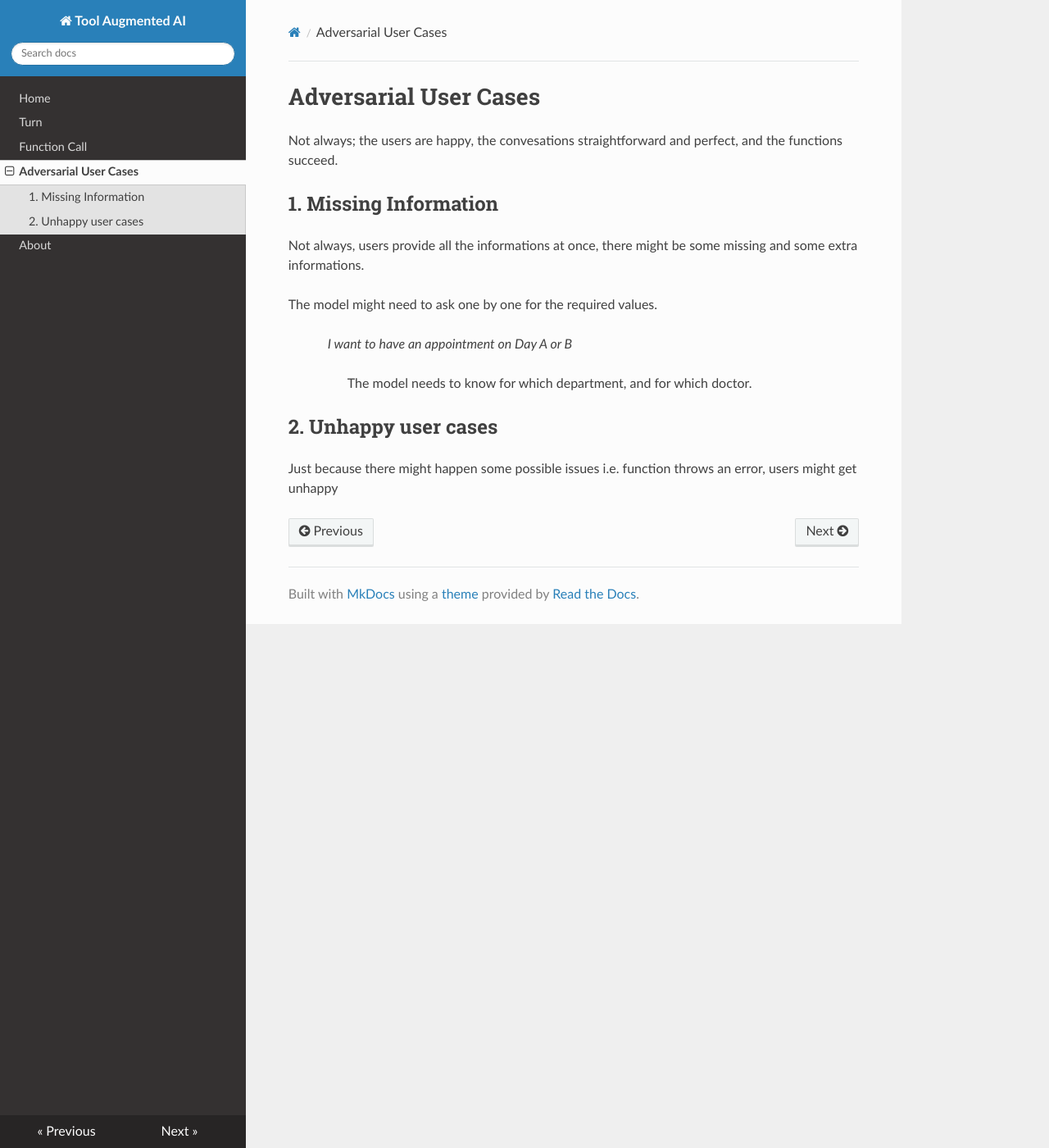
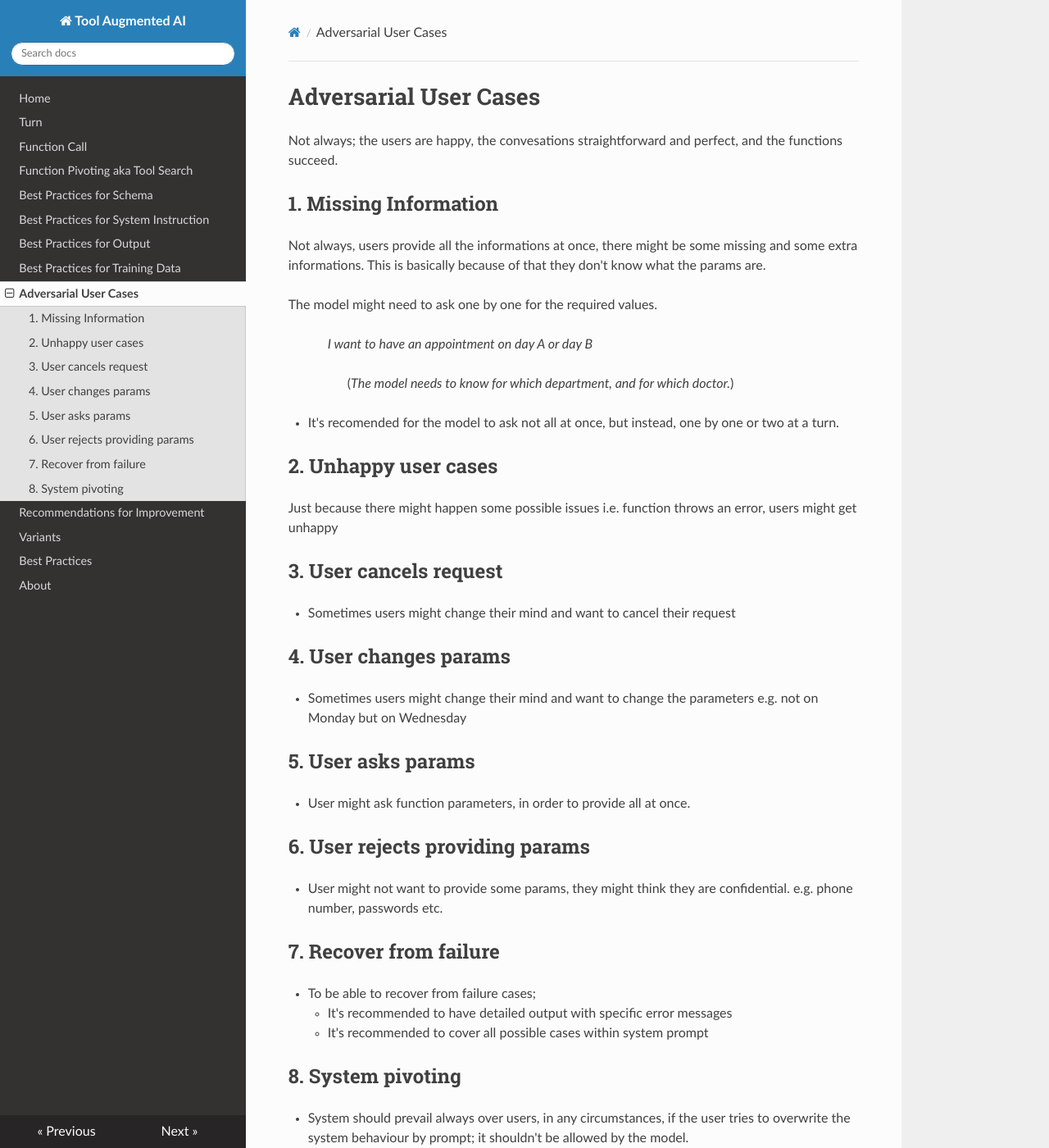
Before and after one commit to yilmazhasan/tool-augmented-ai, an MkDocs documentation site: the page built from docs/adversarial-user-cases.md, in a window 1280 px wide and 1400 px high. Shown: the whole window at 82% size. Built offline with MkDocs 1.6.1, drawn with Linux system fonts in a browser that asks for light colours; nearby versions of some CDN libraries.

```diff
--- a/docs/adversarial-user-cases.md
+++ b/docs/adversarial-user-cases.md
@@ -4,13 +4,42 @@ Not always; the users are happy, the convesations straightforward and perfect, a
 
 ## 1. Missing Information
 
-Not always, users provide all the informations at once, there might be some missing and some extra informations.
+Not always, users provide all the informations at once, there might be some missing and some extra informations. This is basically because of that they don't know what the params are.
 
 The model might need to ask one by one for the required values.
 
->> _I want to have an appointment on Day A or B_
->>> The model needs to know for which department, and for which doctor.
+>> _I want to have an appointment on day A or day B_
+>>> (_The model needs to know for which department, and for which doctor._)
+
+- It's recomended for the model to ask not all at once, but instead, one by one or two at a turn.
 
 ## 2. Unhappy user cases
 
 Just because there might happen some possible issues i.e. function throws an error, users might get unhappy
+
+
+## 3. User cancels request
+
+- Sometimes users might change their mind and want to cancel their request
+
+## 4. User changes params
+
+- Sometimes users might change their mind and want to change the parameters e.g. not on Monday but on Wednesday
+
+## 5. User asks params
+
+- User might ask function parameters, in order to provide all at once.
+
+## 6. User rejects providing params
+
+- User might not want to provide some params, they might think they are confidential. e.g. phone number, passwords etc.
+
+## 7. Recover from failure
+
+- To be able to recover from failure cases;
+    - It's recommended to have detailed output with specific error messages
+    - It's recommended to cover all possible cases within system prompt
+
+## 8. System pivoting
+
+- System should prevail always over users, in any circumstances, if the user tries to overwrite the system behaviour by prompt; it shouldn't be allowed by the model.
--- /dev/null
+++ b/docs/variants.md
@@ -0,0 +1,31 @@
+# Variants
+
+From an original task, 4-5 variants might be created.
+
+## To create variants:
+
+### Variant with system instructions:
+
+Update the system instructions to include different kind of behavior e.g. assistant should be concise, assistant should be kind etc
+
+### Variant with persona:
+
+Users might have different personas e.g. user might not provide all the informations or they might provide all at once
+
+### Variant with json schema:
+
+Update json schema with competing or mixed functions (Say if original includes 3 functions, this might include 5-6 functions)
+
+### Variant with adversarial cases:
+
+Unhappy cases, where the assistant might not able to fulfill the request at once, or might give up or might fail nicely, recover from failure etc.
+
+### Variant with noisy user prompt:
+
+Users sometimes might ask same thing but with different wording and/or with a noisy data
+
+- Some users might be toxic
+- Some users might use slang
+- Some developers might include user prompt in JSON/HTML format
+- Some users might be verbose
+- Some users might use some shortcuts e.g. _"properties.color = red"_, instead of saying _"give me red products"_
--- a/mkdocs.yml
+++ b/mkdocs.yml
@@ -3,7 +3,15 @@ nav:
   - Home: index.md
   - Turn: turn.md
   - Function Call: function-call.md
+  - Function Pivoting aka Tool Search: function-pivoting-aka-tool-search.md
+  - Best Practices for Schema: best-practices-for-schema.md
+  - Best Practices for System Instruction: best-practices-for-system-instruction.md
+  - Best Practices for Output: best-practices-for-tool-output.md
+  - Best Practices for Training Data: best-practices-for-training-data.md
   - Adversarial User Cases: adversarial-user-cases.md
+  - Recommendations for Improvement: recommendations-for-improvement.md
+  - Variants: variants.md
+  - Best Practices: best-practices.md
   - About: about.md
 
 theme: readthedocs
```
Also changed, not shown: docs/best-practices-for-schema.md (added, +28 -0 lines), docs/best-practices-for-system-instruction.md (added, +13 -0 lines), docs/best-practices-for-tool-output.md (added, +4 -0 lines), docs/best-practices-for-training-data.md (added, +6 -0 lines), docs/best-practices.md (added, +24 -0 lines), docs/function-call.md (+4 -5 lines), docs/function-pivoting-aka-tool-search.md (added, +14 -0 lines), docs/recommendations-for-improvement.md (added, +9 -0 lines).
